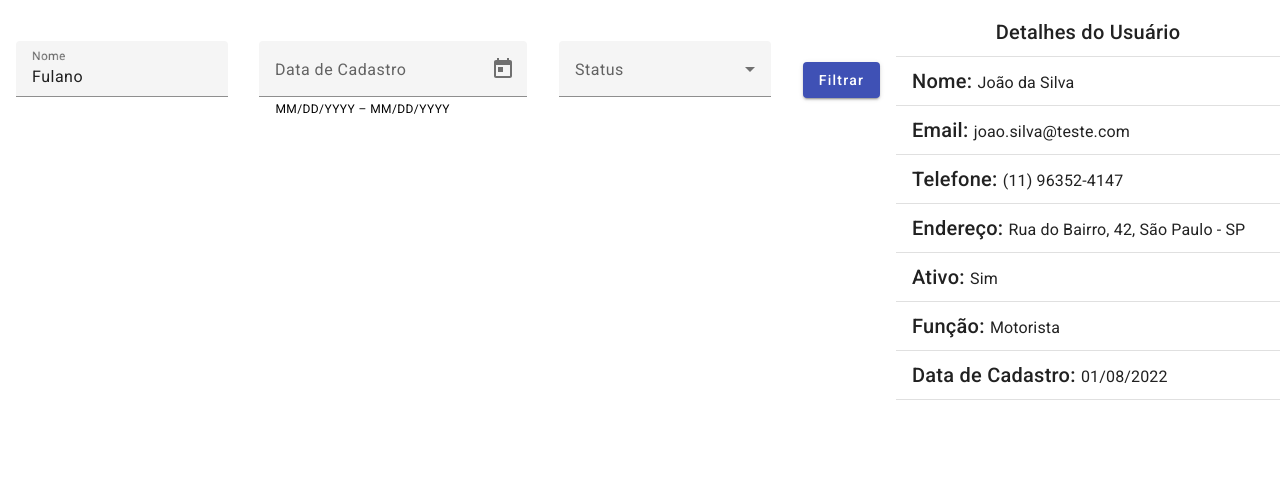
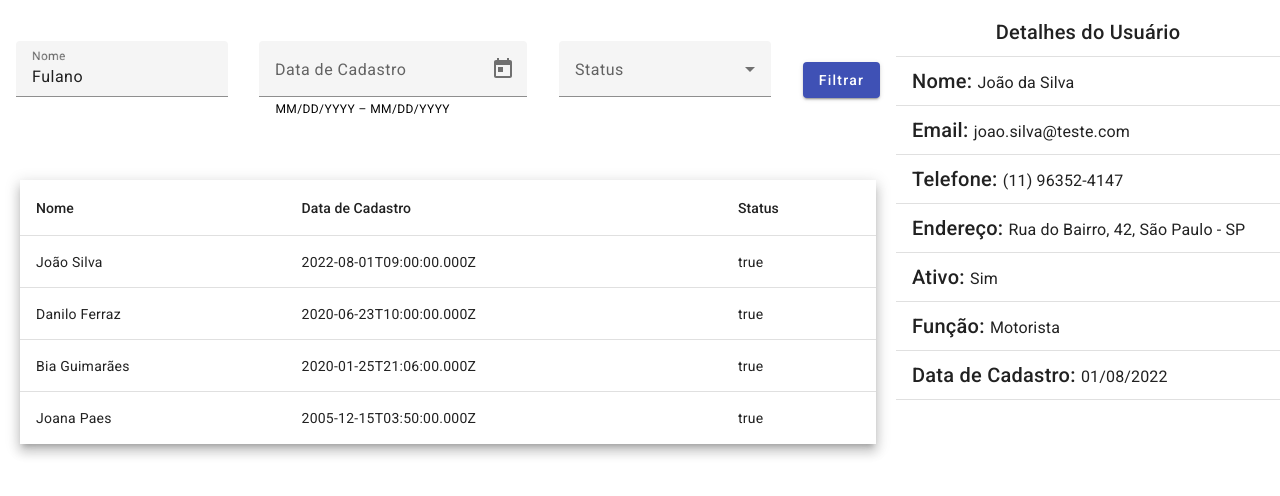
Before and after one commit to diegominelli/projeto-filtro, an Angular app: page / in a window 1280 px wide. Shown: the top 496 px of the page. Built offline with nearby package versions, Linux system fonts and the light colour scheme.

Commit message:
criacao e desenvolvimento do componente list

```diff
--- a/src/app/app.component.html
+++ b/src/app/app.component.html
@@ -4,7 +4,7 @@
       <app-filter></app-filter>
     </div>
     <div class="main-left-div">
-
+      <app-users-list></app-users-list>
     </div>
   </div>
   <div class="right-div">
--- /dev/null
+++ b/src/app/components/users-list/users-list.component.html
@@ -0,0 +1,27 @@
+<div class="users-list">
+  <table mat-table [dataSource]="usersList" class="mat-elevation-z8">
+
+    <ng-container matColumnDef="name">
+      <th mat-header-cell *matHeaderCellDef> Nome </th>
+      <td mat-cell *matCellDef="let element" class="users-list__item"
+        (click)="onUserSelected(element)"> {{element.nome}} </td>
+    </ng-container>
+
+    <ng-container matColumnDef="date">
+      <th mat-header-cell *matHeaderCellDef> Data de Cadastro </th>
+      <td mat-cell *matCellDef="let element" class="users-list__item"
+        (click)="onUserSelected(element)"> {{element.dataCadastro}} </td>
+    </ng-container>
+
+    <ng-container matColumnDef="status">
+      <th mat-header-cell *matHeaderCellDef> Status </th>
+      <td mat-cell *matCellDef="let element" class="users-list__item"
+        (click)="onUserSelected(element)"> {{element.ativo}} </td>
+    </ng-container>
+
+    <tr mat-header-row *matHeaderRowDef="displayedColumns"></tr>
+    <tr mat-row *matRowDef="let row; columns: displayedColumns;"></tr>
+  </table>
+
+
+</div>
--- /dev/null
+++ b/src/app/components/users-list/users-list.component.scss
@@ -0,0 +1,9 @@
+.users-list {
+  width: 100%;
+  height: 100%;
+  padding: 20px;
+
+  &__item {
+    cursor: pointer;
+  }
+}
--- /dev/null
+++ b/src/app/components/users-list/users-list.component.ts
@@ -0,0 +1,17 @@
+import { Component } from '@angular/core';
+import { UsersList } from 'src/app/data/users-list';
+import { IUser } from 'src/app/interfaces/user/user.interface';
+
+@Component({
+  selector: 'app-users-list',
+  templateUrl: './users-list.component.html',
+  styleUrls: ['./users-list.component.scss']
+})
+export class UsersListComponent {
+  displayedColumns: string[] = ['name', 'date', 'status'];
+  usersList: IUser[] = UsersList;
+
+  onUserSelected(user: IUser) {
+    console.log('user', user);
+  }
+}
--- a/src/app/data/users-list.ts
+++ b/src/app/data/users-list.ts
@@ -1,6 +1,6 @@
 import { IUser } from "../interfaces/user/user.interface";
 
-export const usersList: IUser[] = [
+export const UsersList: IUser[] = [
   {
     "nome": "João Silva",
     "email": "joao.silva@teste.com",
```
Also changed, not shown: src/app/angular-material/angular-material.module.ts (+5 -2 lines), src/app/components/components.module.ts (+5 -2 lines), 1 other file (tests, documents, lock files or other folders).
